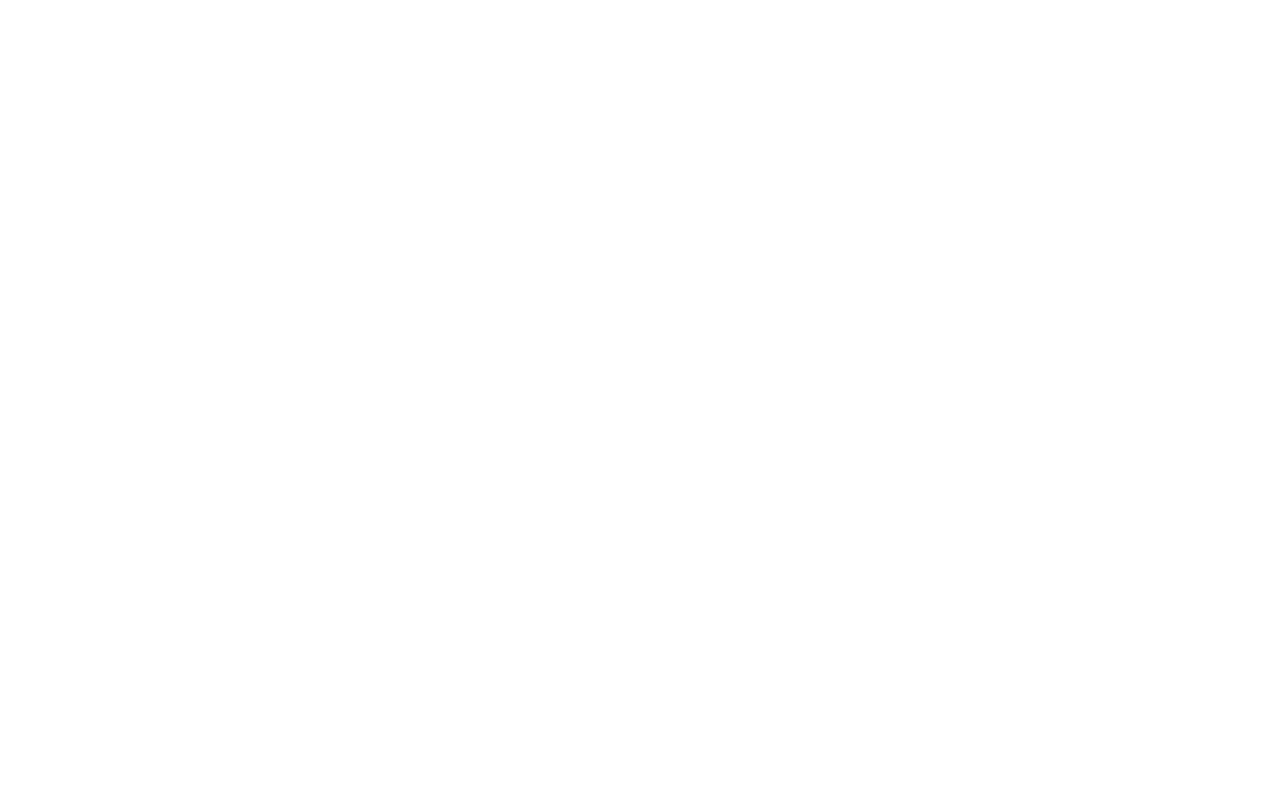
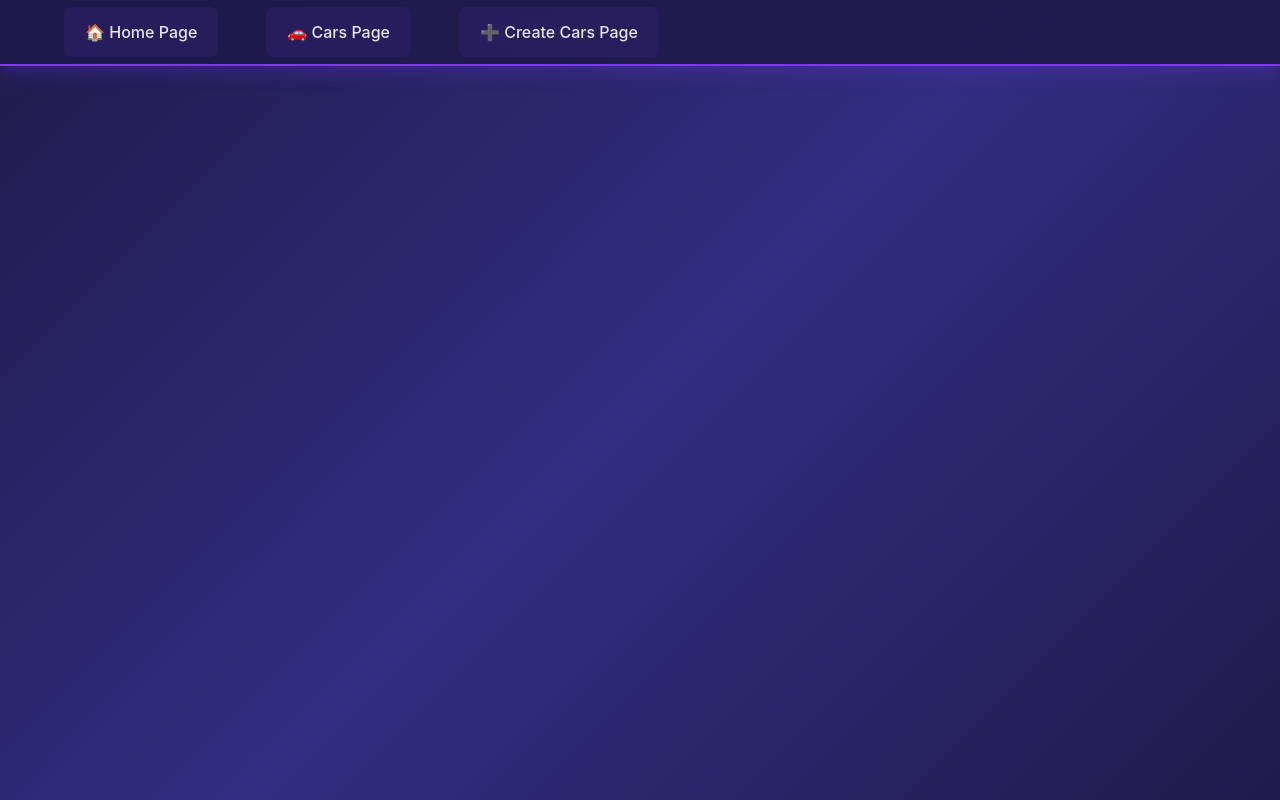
Before and after one commit to VladiSH31/okten-react-modules, a React (Vite) app: page / in a window 1280 px wide. Built offline with nearby package versions, Linux system fonts and the light colour scheme.

Commit message:
Home Work 5. #UYuu2f1 Task 2 1. Create MenuComponent.tsx, MenuComponent.css 2. Style index.css and MenuComponent.tsx.

```diff
--- /dev/null
+++ b/src/components/menu/MenuComponent.css
@@ -0,0 +1,112 @@
+.menu-container {
+    background: rgba(30, 27, 75, 0.95);
+    backdrop-filter: blur(10px);
+    border-bottom: 2px solid #7c3aed;
+    box-shadow: 0 4px 20px rgba(124, 58, 237, 0.3);
+    position: sticky;
+    top: 0;
+    z-index: 50;
+    padding: 0;
+}
+
+.menu-wrapper {
+    max-width: 1200px;
+    margin: 0 auto;
+    padding: 0 24px;
+}
+
+.menu-nav {
+    display: flex;
+    align-items: center;
+    height: 64px;
+}
+
+.menu-list {
+    display: flex;
+    align-items: center;
+    gap: 48px;
+    list-style: none;
+    margin: 0;
+    padding: 0;
+}
+
+.menu-item {
+    position: relative;
+}
+
+.menu-link {
+    display: flex;
+    align-items: center;
+    padding: 12px 20px;
+    color: #e5e7eb;
+    font-weight: 500;
+    font-size: 16px;
+    border-radius: 8px;
+    background: rgba(124, 58, 237, 0.1);
+    border: 1px solid transparent;
+    transition: all 0.3s ease;
+    position: relative;
+    overflow: hidden;
+}
+
+.menu-link::before {
+    content: '';
+    position: absolute;
+    top: 0;
+    left: -100%;
+    width: 100%;
+    height: 100%;
+    background: linear-gradient(90deg, transparent, rgba(139, 92, 246, 0.3), transparent);
+    transition: left 0.5s ease;
+}
+
+.menu-link:hover::before {
+    left: 100%;
+}
+
+.menu-link:hover {
+    color: #c4b5fd;
+    background: rgba(124, 58, 237, 0.2);
+    border-color: #7c3aed;
+    transform: translateY(-2px);
+    box-shadow: 0 8px 25px rgba(124, 58, 237, 0.4);
+}
+
+.menu-link:active {
+    transform: translateY(0);
+}
+
+/* Active link styling */
+.menu-link.active {
+    color: #c4b5fd;
+    background: rgba(124, 58, 237, 0.3);
+    border-color: #8b5cf6;
+    box-shadow: 0 4px 15px rgba(124, 58, 237, 0.3);
+}
+
+/* Responsive design */
+@media (max-width: 768px) {
+    .menu-wrapper {
+        padding: 0 16px;
+    }
+
+    .menu-list {
+        gap: 24px;
+    }
+
+    .menu-link {
+        padding: 10px 16px;
+        font-size: 14px;
+    }
+}
+
+@media (max-width: 640px) {
+    .menu-list {
+        gap: 16px;
+    }
+
+    .menu-link {
+        padding: 8px 12px;
+        font-size: 13px;
+    }
+}
--- /dev/null
+++ b/src/components/menu/MenuComponent.tsx
@@ -0,0 +1,21 @@
+import {Link} from "react-router-dom";
+import './MenuComponent.css'
+
+const MenuComponent = () => {
+    return (
+        <div className="menu-container">
+            <div className="menu-wrapper">
+                <nav className="menu-nav">
+                    <ul className="menu-list">
+                        <li className="menu-item"><Link to={'/'} className="menu-link"> 🏠 Home Page </Link></li>
+                        <li className="menu-item"><Link to={'cars'} className="menu-link"> 🚗 Cars Page </Link></li>
+                        <li className="menu-item"><Link to={'cars/create'} className="menu-link"> ➕ Create Cars
+                            Page </Link></li>
+                    </ul>
+                </nav>
+            </div>
+        </div>
+    );
+};
+
+export default MenuComponent;
--- a/src/index.css
+++ b/src/index.css
@@ -1 +1,55 @@
 @import "tailwindcss";
+
+* {
+    box-sizing: border-box;
+    margin: 0;
+    padding: 0;
+}
+
+html, body, #root {
+    background: linear-gradient(135deg, #1e1b4b 0%, #312e81 50%, #1e1b4b 100%);
+    color: #e5e7eb;
+    min-height: 100vh;
+    width: 100%;
+    font-family: -apple-system, BlinkMacSystemFont, 'Segoe UI', 'Roboto', sans-serif;
+}
+
+#root {
+    display: flex;
+    flex-direction: column;
+}
+
+/* Scrollbar styling */
+::-webkit-scrollbar {
+    width: 8px;
+}
+
+::-webkit-scrollbar-track {
+    background: #1e1b4b;
+}
+
+::-webkit-scrollbar-thumb {
+    background: #7c3aed;
+    border-radius: 4px;
+}
+
+::-webkit-scrollbar-thumb:hover {
+    background: #8b5cf6;
+}
+
+/* Global link styles */
+a {
+    text-decoration: none;
+    transition: all 0.3s ease;
+}
+
+/* Button base styles */
+button {
+    transition: all 0.3s ease;
+    cursor: pointer;
+}
+
+button:disabled {
+    cursor: not-allowed;
+    opacity: 0.5;
+}
--- a/src/layouts/MainLayout.tsx
+++ b/src/layouts/MainLayout.tsx
@@ -1,8 +1,11 @@
+import MenuComponent from "../components/menu/MenuComponent.tsx";
+import {Outlet} from "react-router-dom";
 
 const MainLayout = () => {
     return (
         <div>
-
+            <MenuComponent/>
+            <Outlet/>
         </div>
     );
 };
```
